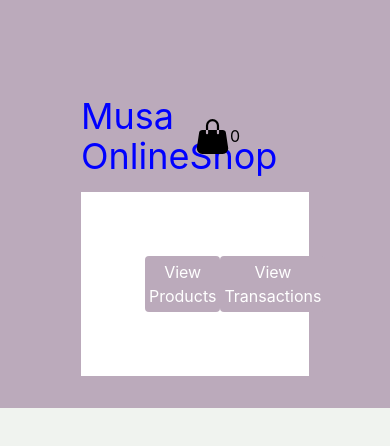
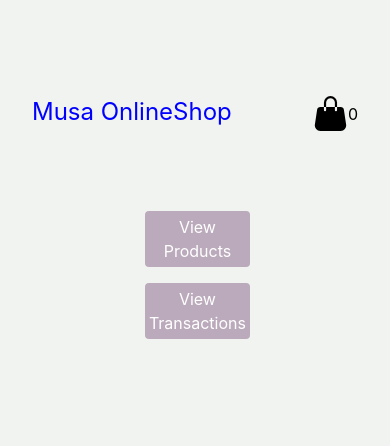
Before and after one commit to musaa99/react-payment-paystack, a React (Create React App) app: page / in a window 390 px wide. Shown: the top 446 px of the page. Built offline with nearby package versions, Linux system fonts and the light colour scheme.

Commit message:
worked on mobile responsiveness

```diff
--- a/src/App.js
+++ b/src/App.js
@@ -7,7 +7,7 @@ import Home from './pages/Home';
 
 const App = () => {
   return (
-    <div className='bg-primary p-[2rem]'>
+    <div className=' p-[2rem]'>
       <Routes>
         <Route path={'/products'} element={<Products />} />
         <Route path={'/*'} element={<Home />} />
--- a/src/pages/Home.jsx
+++ b/src/pages/Home.jsx
@@ -7,17 +7,17 @@ const Home = () => {
   const navigate = useNavigate();
 
   return (
-    <>
-    <div className='mx-auto  m-[4rem] mb-4 w-[70%] '>
+    <div className=''>
+    <div className='mx-auto m-[4rem] mb-4 w-[full] md:w-[70%] '>
     <Navbar/>
 
     </div>
-      <div className='mx-auto bg-white p-[4rem] w-[70%] flex justify-between'>
+      <div className='mx-auto  p-[4rem] w-[70%] md:flex grid gap-4 justify-between'>
 
         <Button text='View Products' onClick={()=> navigate('/products')} />
         <Button text='View Transactions' onClick={()=> navigate('/transactions')} />
       </div>
-    </>
+    </div>
   )
 }
 
--- a/src/pages/Navbar.jsx
+++ b/src/pages/Navbar.jsx
@@ -3,8 +3,8 @@ import React from "react";
 const Navbar = () => {
   return (
     <div className="">
-      <div className="grid grid-cols-2 ">
-        <h2 className="text-[blue] text-4xl"> Musa OnlineShop</h2>
+      <div className="md:grid md:grid-cols-2 flex justify-between ">
+        <h2 className="text-[blue] text-2xl md:text-4xl"> Musa OnlineShop</h2>
 
         <div className="flex items-center" to="/cart">
           <svg
```
